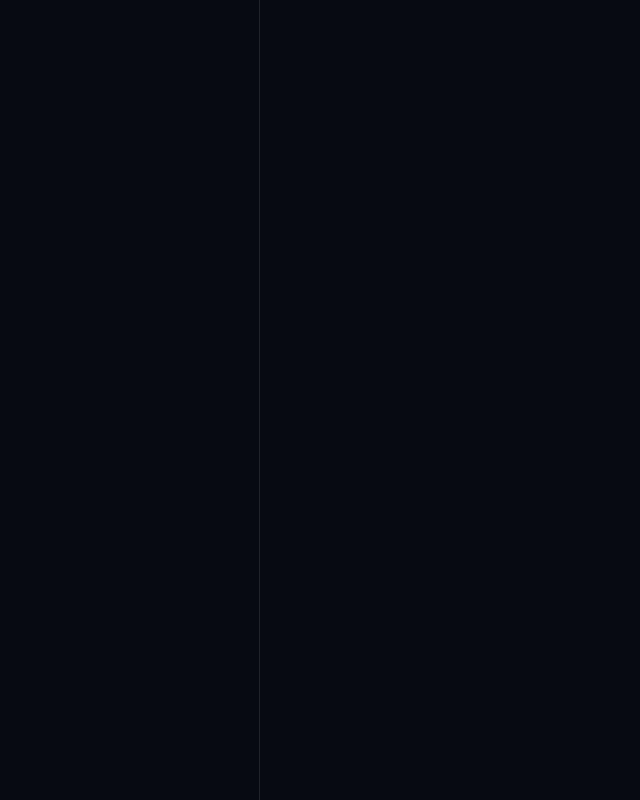
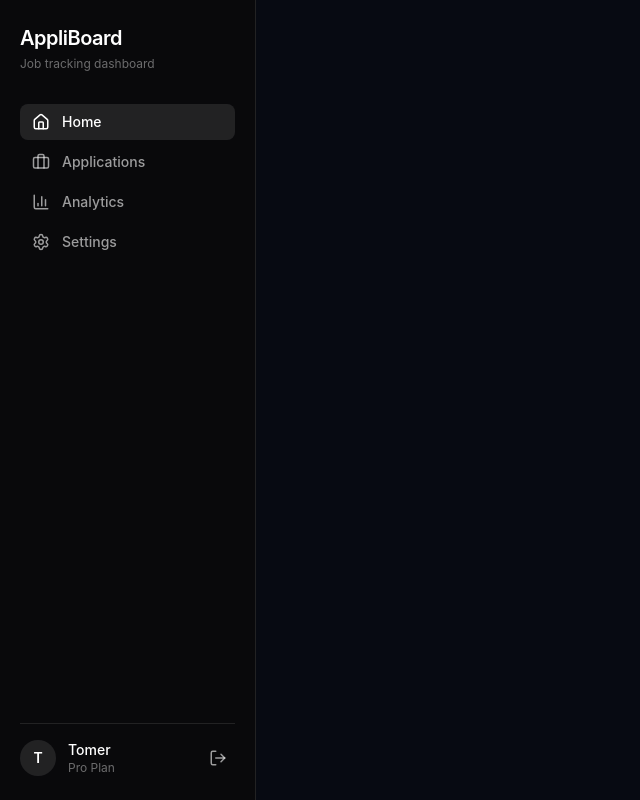
Before and after one commit to TomerP750/AppliBoard, a React (Vite) app in the folder frontend/: page /dashboard in a window 1280 px wide. Shown: the whole page, without its empty margins (0-640 px from the left). Built offline with nearby package versions, Linux system fonts and the light colour scheme.

Commit message:
sidebar ui added

```diff
--- a/frontend/src/features/dashboard/layout/DashboardLayout.tsx
+++ b/frontend/src/features/dashboard/layout/DashboardLayout.tsx
@@ -1,5 +1,5 @@
 import { Panel } from "./Panel";
-import { Sidebar } from "./Sidebar";
+import { Sidebar } from "./sidebar/Sidebar";
 
 
 
--- a/frontend/src/features/dashboard/layout/Sidebar.tsx
+++ /dev/null
@@ -1,9 +0,0 @@
-
-
-export function Sidebar() {
-    return (
-        <aside className="min-h-screen w-65 border-r border-white/10">
-
-        </aside>
-    )
-}
--- /dev/null
+++ b/frontend/src/features/dashboard/layout/sidebar/Sidebar.tsx
@@ -0,0 +1,76 @@
+import { NavLink } from "react-router-dom";
+import { LogOut } from "lucide-react";
+import { navItems } from "./navItems";
+
+export function Sidebar() {
+    return (
+        <aside className="h-screen w-64 flex flex-col border-r border-white/10 bg-zinc-950 text-white px-5 py-6">
+
+            {/* Brand */}
+            <div className="mb-8">
+                <h2 className="text-xl font-semibold tracking-tight text-white">
+                    AppliBoard
+                </h2>
+                <p className="text-xs text-white/40 mt-1">
+                    Job tracking dashboard
+                </p>
+            </div>
+
+            {/* Navigation */}
+            <nav className="flex flex-col gap-1 flex-1">
+                {navItems.map((item) => {
+                    const Icon = item.icon;
+
+                    return (
+                        <NavLink
+                            key={item.to}
+                            to={item.to}
+                            end
+                            className={({ isActive }) =>
+                                `group flex items-center gap-3 px-3 py-2 rounded-lg transition text-sm font-medium ${
+                                    isActive
+                                        ? "bg-white/10 text-white"
+                                        : "text-white/60 hover:text-white hover:bg-white/5"
+                                }`
+                            }
+                        >
+                            <Icon size={18} className="shrink-0" />
+                            <span className="truncate">{item.label}</span>
+                        </NavLink>
+                    );
+                })}
+            </nav>
+
+            {/* User section */}
+            <div className="mt-6 border-t border-white/10 pt-4">
+                <div className="flex items-center justify-between">
+
+                    {/* User badge */}
+                    <div className="flex items-center gap-3 min-w-0">
+                        <div className="w-9 h-9 rounded-full bg-white/10 flex items-center justify-center text-sm font-semibold">
+                            T
+                        </div>
+
+                        <div className="min-w-0">
+                            <p className="text-sm font-medium text-white truncate">
+                                Tomer
+                            </p>
+                            <p className="text-xs text-white/40 truncate">
+                                Pro Plan
+                            </p>
+                        </div>
+                    </div>
+
+                    {/* Logout */}
+                    <button
+                        className="p-2 rounded-md text-white/60 hover:text-white hover:bg-white/10 transition"
+                        aria-label="Logout"
+                    >
+                        <LogOut size={18} />
+                    </button>
+                </div>
+            </div>
+
+        </aside>
+    );
+}
--- /dev/null
+++ b/frontend/src/features/dashboard/layout/sidebar/navItems.ts
@@ -0,0 +1,24 @@
+import { Home, Briefcase, BarChart3, Settings } from "lucide-react";
+
+export const navItems = [
+    {
+        label: "Home",
+        to: "/dashboard",
+        icon: Home,
+    },
+    {
+        label: "Applications",
+        to: "/dashboard/applications",
+        icon: Briefcase,
+    },
+    {
+        label: "Analytics",
+        to: "/dashboard/analytics",
+        icon: BarChart3,
+    },
+    {
+        label: "Settings",
+        to: "/dashboard/settings",
+        icon: Settings,
+    },
+];
```
